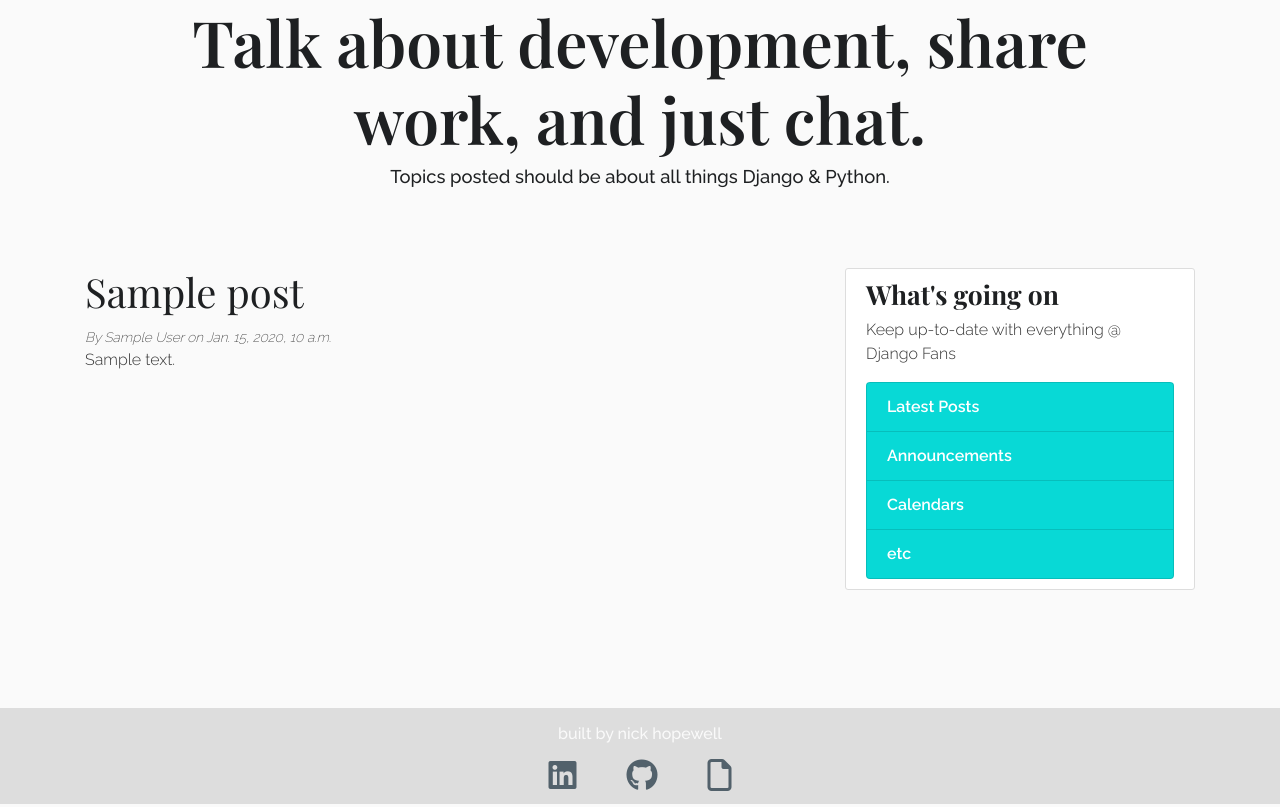
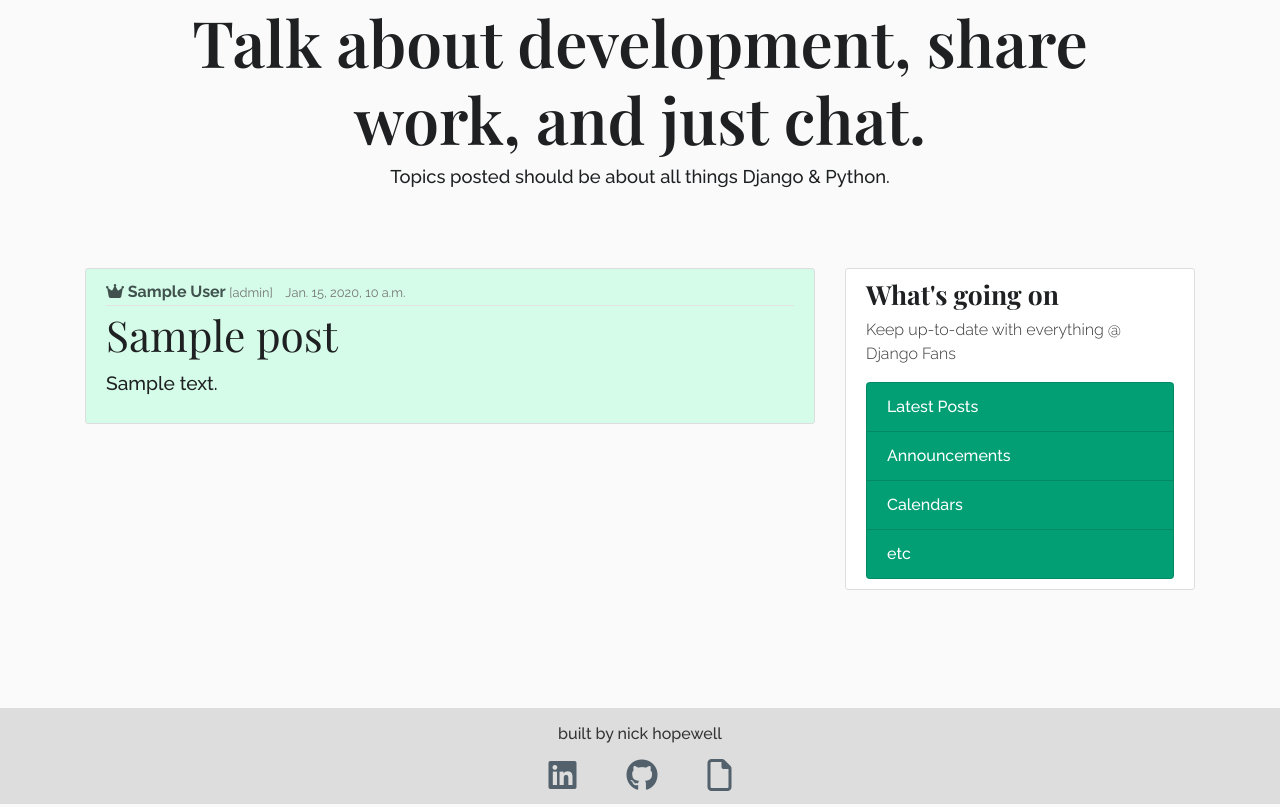
Before and after one commit to NHopewell/Harvard-CS50, a Django app: template week_9_Fullstack_Project/django_project/blog/templates/blog/home.html in a window 1280 px wide. Shown: the part 126-933 px from the top of the page. Run offline with Django 3.2, Linux system fonts and the light colour scheme; the template is opened without the code that fills it: most values are stand-ins (such as "Sample title", 1, 10 or a date in 2020); some libraries are stand-ins or nearby versions.

Commit message:
adds admin post highlighting

```diff
--- a/week_9_Fullstack_Project/django_project/blog/static/blog/main.css
+++ b/week_9_Fullstack_Project/django_project/blog/static/blog/main.css
@@ -23,6 +23,10 @@ ul {
 
 .head-container {
   padding: 0px 50px 0px 50px;
+}
+
+.register {
+  color: #029e74;
 }
 
 .site-header .navbar {
@@ -87,52 +91,37 @@ ul {
 }
 
 .content-section .list-group-item {
-  background-color: #08d9d6;
+  background-color: #029e74;
   color: #ffffff;
-  font-weight: 600;
+  font-weight: 500;
   font-size: 1rem;
   font-family: "Raleway", sans-serif;
 }
 
-.posts h1 {
-  color: #1e2022;
-  font-family: "Playfair Display", serif;
-  font-weight: 400;
-  font-size: 2.5rem;
-}
-
-.posts p {
-  font-weight: 300;
-  font-size: 1rem;
-  font-family: "Raleway", sans-serif;
-}
-
-.posts i {
-  font-weight: 200;
-  font-size: 0.85rem;
-  font-family: "Raleway", sans-serif;
-}
-.post-container {
-  padding: 0px;
-}
-
-.content-section p {
+.content-info {
   font-weight: 300;
   font-size: 1rem;
   font-family: "Raleway", sans-serif;
 }
 
 .article-title {
-  color: #444444;
+  color: #1e2022;
+  font-family: "Playfair Display", serif;
+  font-weight: 400;
+  font-size: 2.65rem;
 }
 
 a.article-title:hover {
-  color: #428bca;
+  color: #018f69;
   text-decoration: none;
 }
 
 .article-content {
   white-space: pre-line;
+  color: #a9a9a9;
+  font-weight: 500;
+  font-size: 1.2rem;
+  font-family: "Raleway", sans-serif;
 }
 
 .article-img {
@@ -147,9 +136,58 @@ a.article-title:hover {
   border-bottom: 1px solid #e3e3e3;
 }
 
+.article-metadata a {
+  padding-bottom: 1px;
+  margin-bottom: 4px;
+  font-weight: 600;
+  font-size: 1rem;
+  color: #018f69;
+  font-family: "Raleway", sans-serif;
+}
+
 .article-metadata a:hover {
   color: #333;
   text-decoration: none;
+}
+
+.article-metadata small {
+  font-size: 0.8rem;
+  font-family: "Raleway", sans-serif;
+  color: #757575;
+}
+
+.admin-section {
+  background: #d5fce9;
+}
+
+.admin-content {
+  color: #1e2022;
+}
+
+.admin-metadata {
+  padding-bottom: 1px;
+  margin-bottom: 4px;
+  border-bottom: 1px solid #e3e3e3;
+}
+
+.admin-metadata a {
+  padding-bottom: 1px;
+  margin-bottom: 4px;
+  font-weight: 700;
+  font-size: 1rem;
+  color: #40514e;
+  font-family: "Raleway", sans-serif;
+}
+
+.admin-metadata a:hover {
+  color: #018f69;
+  text-decoration: none;
+}
+
+.admin-metadata small {
+  font-size: 0.8rem;
+  font-family: "Raleway", sans-serif;
+  color: #757575;
 }
 
 .article-svg {
@@ -191,7 +229,7 @@ a.article-title:hover {
 
 #footer .container-fluid {
   text-align: center;
-  color: #fafafa;
+  color: ##a3a3a3;
   padding-top: 14px;
 }
 
--- a/week_9_Fullstack_Project/django_project/blog/templates/blog/base.html
+++ b/week_9_Fullstack_Project/django_project/blog/templates/blog/base.html
@@ -11,9 +11,8 @@
     <!-- Bootstrap CSS -->
     <link rel="stylesheet" href="https://stackpath.bootstrapcdn.com/bootstrap/4.3.1/css/bootstrap.min.css"
         integrity="sha384-ggOyR0iXCbMQv3Xipma34MD+dH/1fQ784/j6cY/iJTQUOhcWr7x9JvoRxT2MZw1T" crossorigin="anonymous">
-
+    <!-- Custom CSS-->
     <link rel="stylesheet" href="{% static 'blog/main.css' %}">
-
     <!--google fonts-->
     <link
         href="https://fonts.googleapis.com/css2?family=Open+Sans:wght@400;600;700&family=PT+Sans:wght@400;700&family=Playfair+Display:wght@400;500;600;700;800;900&family=Raleway:wght@200;300;400;500;600;700;800&display=swap"
@@ -48,7 +47,7 @@
                                 <a class="nav-item nav-link" href="/about">About</a>
                                 <a class="nav-item nav-link" href="/about">Django Docs</a>
                                 <a class="nav-item nav-link" href="#">Login</a>
-                                <a class="nav-item nav-link" href="#">Register</a>
+                                <a class="nav-item nav-link register" href="#">Register</a>
                             </div>
                         </div>
                     </div>
@@ -60,7 +59,7 @@
                     <h2>Talk about development, share work, and just chat.</h2>
                     <h3>Topics posted should be about all things Django & Python.</h3>
                 </div>
-                <div class="row posts">
+                <div class="row">
                     <div class="col-md-8">
                         {% block content %}{% endblock %}
                     </div>
--- a/week_9_Fullstack_Project/django_project/blog/templates/blog/home.html
+++ b/week_9_Fullstack_Project/django_project/blog/templates/blog/home.html
@@ -1,10 +1,38 @@
 {% extends "blog/base.html" %}
 {% block content %}
     {% for post in posts %}
-        <div class='container post-container'>
-            <h1>{{ post.title }}</h1>
-            <i>By {{ post.author }} on {{ post.date_posted }}</i>
-            <p>{{ post.content }}</p>
-        </div>
+        {% if post.author_status == 'admin' %}
+        <article class="media content-section admin-section">
+            <div class="media-body">
+            <div class="article-metadata admin-metadata">
+                <a class="mr-2" href="#"><i class="fas fa-crown"></i> {{ post.author }} <small>[admin]</small></a>
+                <small>{{ post.date_posted }}</small>
+            </div>
+            <h2><a class="article-title" href="#">{{ post.title }}</a></h2>
+            <p class="article-content admin-content">{{ post.content }}</p>
+            </div>
+        </article>
+        {% else %}
+        <article class="media content-section">
+            <div class="media-body">
+            <div class="article-metadata">
+                <a class="mr-2" href="#">{{ post.author }}</a>
+                <small>{{ post.date_posted }}</small>
+            </div>
+            <h2><a class="article-title" href="#">{{ post.title }}</a></h2>
+            <p class="article-content">{{ post.content }}</p>
+            </div>
+        </article>
+        {% endif %}
     {% endfor %}
 {% endblock content %}
+
+
+
+<!--
+  <div class='container post-container'>
+    <h1>{{ post.title }}</h1>
+    <i>By {{ post.author }} on {{ post.date_posted }}</i>
+    <p>{{ post.content }}</p>
+</div>
+-->
--- a/week_9_Fullstack_Project/django_project/blog/views.py
+++ b/week_9_Fullstack_Project/django_project/blog/views.py
@@ -4,12 +4,14 @@ from django.http import HttpResponse
 posts = [
     {
         'author': 'Nick',
+        'author_status': 'admin',
         'title': 'Blog Post 1',
         'content': 'First post content',
         'date_posted': 'Aug 30, 2020'
     },
     {
         'author': 'Jim',
+        'author_status': 'user',
         'title': 'Blog Post 2',
         'content': 'Second post content',
         'date_posted': 'Aug 31, 2020'
```
